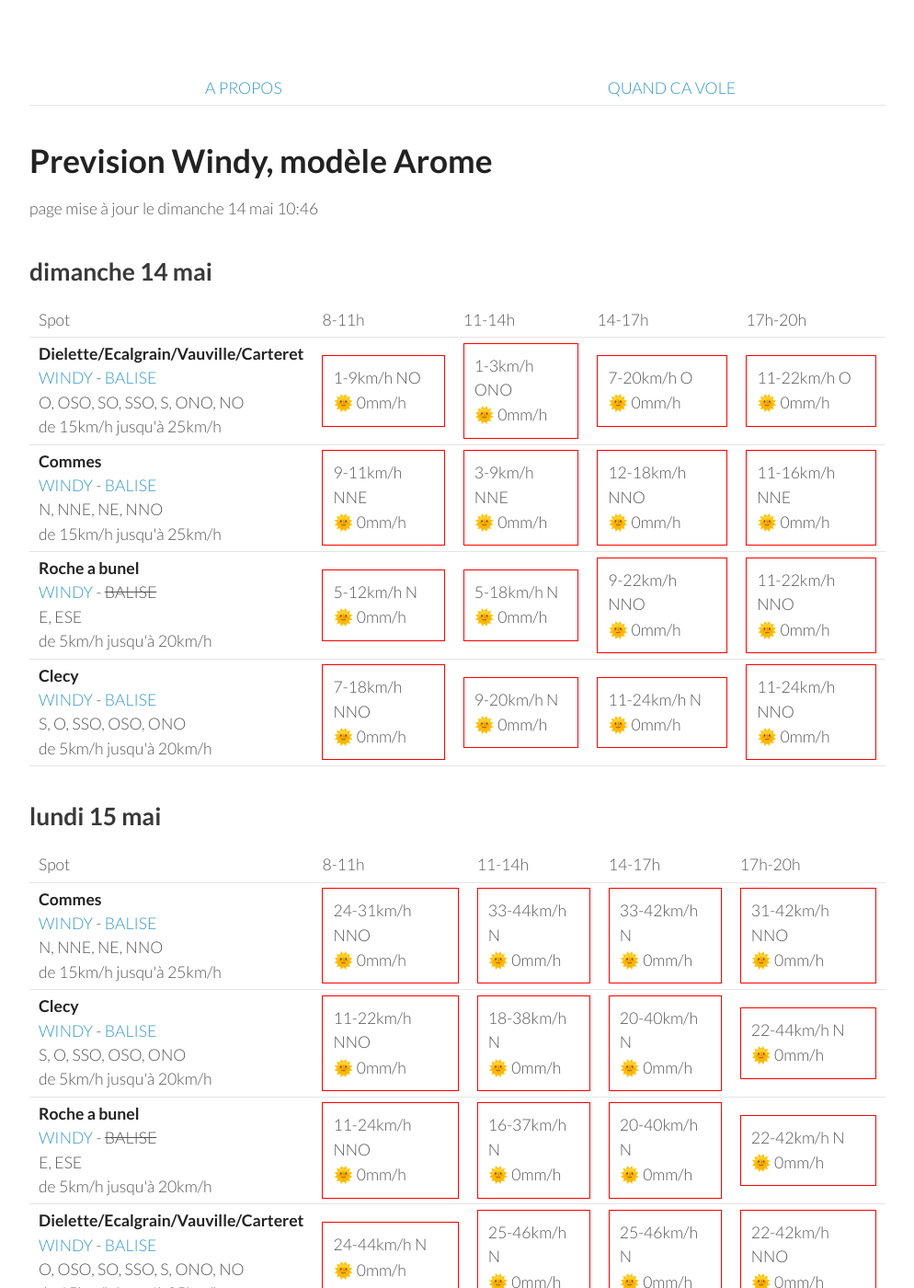
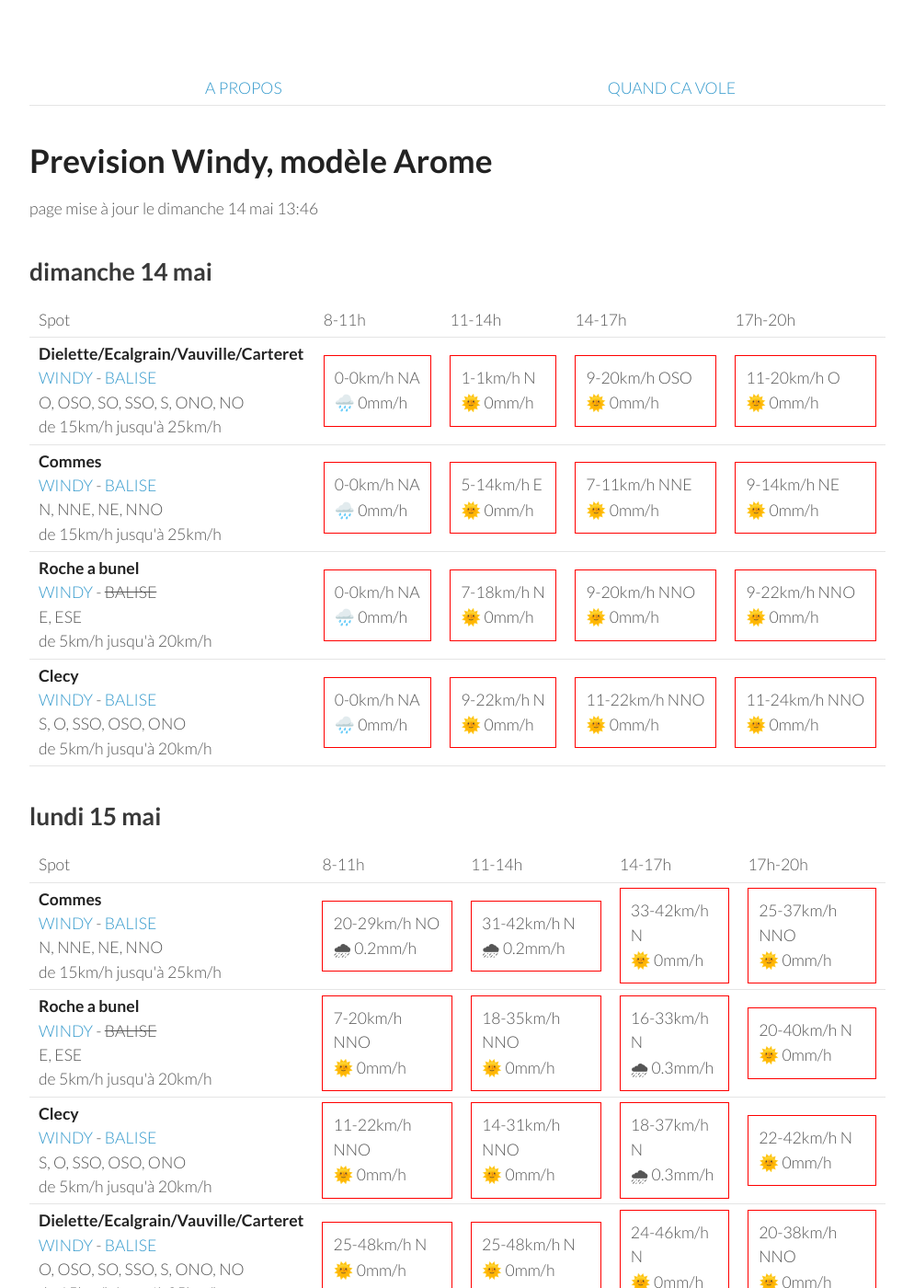
Before and after one commit to parapente-dans-le-nord/parapente-dans-le-nord.github.io, a Jekyll site: the page built from normandie.markdown, in a window 1280 px wide and 1400 px high. Shown: the whole window at 92% size, without its empty margins (26-1020 px from the left). Built offline with Jekyll 4.4.1, drawn with Linux system fonts in a browser that asks for light colours; some of the changed text lies outside the part shown.

Commit message:
update index.markdown

```diff
--- a/normandie.markdown
+++ b/normandie.markdown
@@ -7,7 +7,7 @@ title:  "Tous les spots"
 {: .links}
 
 # Prevision Windy, modèle Arome
-page mise à jour le dimanche 14 mai 10:46
+page mise à jour le dimanche 14 mai 13:46
 
 ## dimanche 14 mai
 
@@ -24,41 +24,37 @@ page mise à jour le dimanche 14 mai 10:46
 <tr>
         <td><strong>Dielette/Ecalgrain/Vauville/Carteret</strong><br><a href="https://windy.com/49.650/-1.856?49.243,-1.856,8">WINDY</a> - <span class=""><a href="http://www.balisemeteo.com/balise.php?idBalise=81">BALISE</a> </span><br> <span class="vent-favorable">O, OSO, SO, SSO, S, ONO, NO</span><br><span class="force-vent">de 15km/h jusqu'à 25km/h</span> </td>
 
-            <td><div class="not-flyable"><p>1-9km/h NO</p><p>🌞 0mm/h</p></div></td>
-            <td><div class="not-flyable"><p>1-3km/h ONO</p><p>🌞 0mm/h</p></div></td>
-            <td><div class="not-flyable"><p>7-20km/h O</p><p>🌞 0mm/h</p></div></td>
-            <td><div class="not-flyable"><p>11-22km/h O</p><p>🌞 0mm/h</p></div></td>
-
+            <td><div class="not-flyable"><p>0-0km/h NA</p><p>🌧️ 0mm/h</p></div></td>
+            <td><div class="not-flyable"><p>1-1km/h N</p><p>🌞 0mm/h</p></div></td>
+            <td><div class="not-flyable"><p>9-20km/h OSO</p><p>🌞 0mm/h</p></div></td>
+            <td><div class="not-flyable"><p>11-20km/h O</p><p>🌞 0mm/h</p></div></td>
 
     </tr>
 <tr>
         <td><strong>Commes</strong><br><a href="https://windy.com/49.346/-0.726?48.936,-0.726,8">WINDY</a> - <span class=""><a href="http://www.balisemeteo.com/balise.php?idBalise=158">BALISE</a> </span><br> <span class="vent-favorable">N, NNE, NE, NNO</span><br><span class="force-vent">de 15km/h jusqu'à 25km/h</span> </td>
 
-            <td><div class="not-flyable"><p>9-11km/h NNE</p><p>🌞 0mm/h</p></div></td>
-            <td><div class="not-flyable"><p>3-9km/h NNE</p><p>🌞 0mm/h</p></div></td>
-            <td><div class="not-flyable"><p>12-18km/h NNO</p><p>🌞 0mm/h</p></div></td>
-            <td><div class="not-flyable"><p>11-16km/h NNE</p><p>🌞 0mm/h</p></div></td>
-
+            <td><div class="not-flyable"><p>0-0km/h NA</p><p>🌧️ 0mm/h</p></div></td>
+            <td><div class="not-flyable"><p>5-14km/h E</p><p>🌞 0mm/h</p></div></td>
+            <td><div class="not-flyable"><p>7-11km/h NNE</p><p>🌞 0mm/h</p></div></td>
+            <td><div class="not-flyable"><p>9-14km/h NE</p><p>🌞 0mm/h</p></div></td>
 
     </tr>
 <tr>
         <td><strong>Roche a bunel</strong><br><a href="https://windy.com/48.993/-0.499?48.580,-0.499,8">WINDY</a> - <span class="no-balise"> BALISE </span><br> <span class="vent-favorable">E, ESE</span><br><span class="force-vent">de 5km/h jusqu'à 20km/h</span> </td>
 
-            <td><div class="not-flyable"><p>5-12km/h N</p><p>🌞 0mm/h</p></div></td>
-            <td><div class="not-flyable"><p>5-18km/h N</p><p>🌞 0mm/h</p></div></td>
+            <td><div class="not-flyable"><p>0-0km/h NA</p><p>🌧️ 0mm/h</p></div></td>
+            <td><div class="not-flyable"><p>7-18km/h N</p><p>🌞 0mm/h</p></div></td>
+            <td><div class="not-flyable"><p>9-20km/h NNO</p><p>🌞 0mm/h</p></div></td>
             <td><div class="not-flyable"><p>9-22km/h NNO</p><p>🌞 0mm/h</p></div></td>
-            <td><div class="not-flyable"><p>11-22km/h NNO</p><p>🌞 0mm/h</p></div></td>
-
 
     </tr>
 <tr>
         <td><strong>Clecy</strong><br><a href="https://windy.com/48.929/-0.470?48.516,-0.470,8">WINDY</a> - <span class=""><a href="http://www.balisemeteo.com/balise.php?idBalise=122">BALISE</a> </span><br> <span class="vent-favorable">S, O, SSO, OSO, ONO</span><br><span class="force-vent">de 5km/h jusqu'à 20km/h</span> </td>
 
-            <td><div class="not-flyable"><p>7-18km/h NNO</p><p>🌞 0mm/h</p></div></td>
-            <td><div class="not-flyable"><p>9-20km/h N</p><p>🌞 0mm/h</p></div></td>
-            <td><div class="not-flyable"><p>11-24km/h N</p><p>🌞 0mm/h</p></div></td>
+            <td><div class="not-flyable"><p>0-0km/h NA</p><p>🌧️ 0mm/h</p></div></td>
+            <td><div class="not-flyable"><p>9-22km/h N</p><p>🌞 0mm/h</p></div></td>
+            <td><div class="not-flyable"><p>11-22km/h NNO</p><p>🌞 0mm/h</p></div></td>
             <td><div class="not-flyable"><p>11-24km/h NNO</p><p>🌞 0mm/h</p></div></td>
-
 
     </tr>
 
@@ -80,10 +76,20 @@ page mise à jour le dimanche 14 mai 10:46
 <tr>
         <td><strong>Commes</strong><br><a href="https://windy.com/49.346/-0.726?48.936,-0.726,8">WINDY</a> - <span class=""><a href="http://www.balisemeteo.com/balise.php?idBalise=158">BALISE</a> </span><br> <span class="vent-favorable">N, NNE, NE, NNO</span><br><span class="force-vent">de 15km/h jusqu'à 25km/h</span> </td>
 
-            <td><div class="not-flyable"><p>24-31km/h NNO</p><p>🌞 0mm/h</p></div></td>
-            <td><div class="not-flyable"><p>33-44km/h N</p><p>🌞 0mm/h</p></div></td>
+            <td><div class="not-flyable"><p>20-29km/h NO</p><p>🌧 0.2mm/h</p></div></td>
+            <td><div class="not-flyable"><p>31-42km/h N</p><p>🌧 0.2mm/h</p></div></td>
             <td><div class="not-flyable"><p>33-42km/h N</p><p>🌞 0mm/h</p></div></td>
-            <td><div class="not-flyable"><p>31-42km/h NNO</p><p>🌞 0mm/h</p></div></td>
+            <td><div class="not-flyable"><p>25-37km/h NNO</p><p>🌞 0mm/h</p></div></td>
+
+
+    </tr>
+<tr>
+        <td><strong>Roche a bunel</strong><br><a href="https://windy.com/48.993/-0.499?48.580,-0.499,8">WINDY</a> - <span class="no-balise"> BALISE </span><br> <span class="vent-favorable">E, ESE</span><br><span class="force-vent">de 5km/h jusqu'à 20km/h</span> </td>
+
+            <td><div class="not-flyable"><p>7-20km/h NNO</p><p>🌞 0mm/h</p></div></td>
+            <td><div class="not-flyable"><p>18-35km/h NNO</p><p>🌞 0mm/h</p></div></td>
+            <td><div class="not-flyable"><p>16-33km/h N</p><p>🌧 0.3mm/h</p></div></td>
+            <td><div class="not-flyable"><p>20-40km/h N</p><p>🌞 0mm/h</p></div></td>
 
 
     </tr>
@@ -91,18 +97,8 @@ page mise à jour le dimanche 14 mai 10:46
         <td><strong>Clecy</strong><br><a href="https://windy.com/48.929/-0.470?48.516,-0.470,8">WINDY</a> - <span class=""><a href="http://www.balisemeteo.com/balise.php?idBalise=122">BALISE</a> </span><br> <span class="vent-favorable">S, O, SSO, OSO, ONO</span><br><span class="force-vent">de 5km/h jusqu'à 20km/h</span> </td>
 
             <td><div class="not-flyable"><p>11-22km/h NNO</p><p>🌞 0mm/h</p></div></td>
-            <td><div class="not-flyable"><p>18-38km/h N</p><p>🌞 0mm/h</p></div></td>
-            <td><div class="not-flyable"><p>20-40km/h N</p><p>🌞 0mm/h</p></div></td>
-            <td><div class="not-flyable"><p>22-44km/h N</p><p>🌞 0mm/h</p></div></td>
-
-
-    </tr>
-<tr>
-        <td><strong>Roche a bunel</strong><br><a href="https://windy.com/48.993/-0.499?48.580,-0.499,8">WINDY</a> - <span class="no-balise"> BALISE </span><br> <span class="vent-favorable">E, ESE</span><br><span class="force-vent">de 5km/h jusqu'à 20km/h</span> </td>
-
-            <td><div class="not-flyable"><p>11-24km/h NNO</p><p>🌞 0mm/h</p></div></td>
-            <td><div class="not-flyable"><p>16-37km/h N</p><p>🌞 0mm/h</p></div></td>
-            <td><div class="not-flyable"><p>20-40km/h N</p><p>🌞 0mm/h</p></div></td>
+            <td><div class="not-flyable"><p>14-31km/h NNO</p><p>🌞 0mm/h</p></div></td>
+            <td><div class="not-flyable"><p>18-37km/h N</p><p>🌧 0.3mm/h</p></div></td>
             <td><div class="not-flyable"><p>22-42km/h N</p><p>🌞 0mm/h</p></div></td>
 
 
@@ -110,10 +106,10 @@ page mise à jour le dimanche 14 mai 10:46
 <tr>
         <td><strong>Dielette/Ecalgrain/Vauville/Carteret</strong><br><a href="https://windy.com/49.650/-1.856?49.243,-1.856,8">WINDY</a> - <span class=""><a href="http://www.balisemeteo.com/balise.php?idBalise=81">BALISE</a> </span><br> <span class="vent-favorable">O, OSO, SO, SSO, S, ONO, NO</span><br><span class="force-vent">de 15km/h jusqu'à 25km/h</span> </td>
 
-            <td><div class="not-flyable"><p>24-44km/h N</p><p>🌞 0mm/h</p></div></td>
-            <td><div class="not-flyable"><p>25-46km/h N</p><p>🌞 0mm/h</p></div></td>
-            <td><div class="not-flyable"><p>25-46km/h N</p><p>🌞 0mm/h</p></div></td>
-            <td><div class="not-flyable"><p>22-42km/h NNO</p><p>🌞 0mm/h</p></div></td>
+            <td><div class="not-flyable"><p>25-48km/h N</p><p>🌞 0mm/h</p></div></td>
+            <td><div class="not-flyable"><p>25-48km/h N</p><p>🌞 0mm/h</p></div></td>
+            <td><div class="not-flyable"><p>24-46km/h N</p><p>🌞 0mm/h</p></div></td>
+            <td><div class="not-flyable"><p>20-38km/h NNO</p><p>🌞 0mm/h</p></div></td>
 
 
     </tr>
@@ -166,10 +162,10 @@ page mise à jour le dimanche 14 mai 10:46
 <tr>
         <td><strong>Clecy</strong><br><a href="https://windy.com/48.929/-0.470?48.516,-0.470,8">WINDY</a> - <span class=""><a href="http://www.balisemeteo.com/balise.php?idBalise=122">BALISE</a> </span><br> <span class="vent-favorable">S, O, SSO, OSO, ONO</span><br><span class="force-vent">de 5km/h jusqu'à 20km/h</span> </td>
 
-            <td><div class="not-flyable"><p>9-18km/h NNO</p><p>🌞 0mm/h</p></div></td>
-            <td><div class="not-flyable"><p>16-35km/h NNE</p><p>🌞 0mm/h</p></div></td>
-            <td><div class="not-flyable"><p>16-37km/h N</p><p>🌞 0mm/h</p></div></td>
-            <td><div class="not-flyable"><p>16-37km/h N</p><p>🌞 0mm/h</p></div></td>
+            <td><div class="not-flyable"><p>9-18km/h N</p><p>🌞 0mm/h</p></div></td>
+            <td><div class="not-flyable"><p>16-37km/h NNE</p><p>🌞 0mm/h</p></div></td>
+            <td><div class="not-flyable"><p>18-38km/h NNE</p><p>🌞 0mm/h</p></div></td>
+            <td><div class="not-flyable"><p>16-38km/h N</p><p>🌞 0mm/h</p></div></td>
 
 
     </tr>
@@ -210,22 +206,22 @@ page mise à jour le dimanche 14 mai 10:46
 
     </tr>
 <tr>
+        <td><strong>Clecy</strong><br><a href="https://windy.com/48.929/-0.470?48.516,-0.470,8">WINDY</a> - <span class=""><a href="http://www.balisemeteo.com/balise.php?idBalise=122">BALISE</a> </span><br> <span class="vent-favorable">S, O, SSO, OSO, ONO</span><br><span class="force-vent">de 5km/h jusqu'à 20km/h</span> </td>
+
+            <td><div class="not-flyable"><p>11-20km/h N</p><p>🌞 0mm/h</p></div></td>
+            <td><div class="not-flyable"><p>12-29km/h NE</p><p>🌞 0mm/h</p></div></td>
+            <td><div class="not-flyable"><p>14-35km/h NNE</p><p>🌞 0mm/h</p></div></td>
+            <td><div class="not-flyable"><p>16-35km/h NNE</p><p>🌞 0mm/h</p></div></td>
+
+
+    </tr>
+<tr>
         <td><strong>Roche a bunel</strong><br><a href="https://windy.com/48.993/-0.499?48.580,-0.499,8">WINDY</a> - <span class="no-balise"> BALISE </span><br> <span class="vent-favorable">E, ESE</span><br><span class="force-vent">de 5km/h jusqu'à 20km/h</span> </td>
 
             <td><div class="not-flyable"><p>11-20km/h N</p><p>🌞 0mm/h</p></div></td>
             <td><div class="not-flyable"><p>12-29km/h NE</p><p>🌞 0mm/h</p></div></td>
             <td><div class="not-flyable"><p>14-35km/h NNE</p><p>🌞 0mm/h</p></div></td>
             <td><div class="not-flyable"><p>16-37km/h NNE</p><p>🌞 0mm/h</p></div></td>
-
-
-    </tr>
-<tr>
-        <td><strong>Clecy</strong><br><a href="https://windy.com/48.929/-0.470?48.516,-0.470,8">WINDY</a> - <span class=""><a href="http://www.balisemeteo.com/balise.php?idBalise=122">BALISE</a> </span><br> <span class="vent-favorable">S, O, SSO, OSO, ONO</span><br><span class="force-vent">de 5km/h jusqu'à 20km/h</span> </td>
-
-            <td><div class="not-flyable"><p>9-16km/h N</p><p>🌞 0mm/h</p></div></td>
-            <td><div class="not-flyable"><p>12-29km/h NNE</p><p>🌞 0mm/h</p></div></td>
-            <td><div class="not-flyable"><p>12-31km/h NNE</p><p>🌞 0mm/h</p></div></td>
-            <td><div class="not-flyable"><p>16-35km/h NNE</p><p>🌞 0mm/h</p></div></td>
 
 
     </tr>
@@ -268,10 +264,10 @@ page mise à jour le dimanche 14 mai 10:46
 <tr>
         <td><strong>Clecy</strong><br><a href="https://windy.com/48.929/-0.470?48.516,-0.470,8">WINDY</a> - <span class=""><a href="http://www.balisemeteo.com/balise.php?idBalise=122">BALISE</a> </span><br> <span class="vent-favorable">S, O, SSO, OSO, ONO</span><br><span class="force-vent">de 5km/h jusqu'à 20km/h</span> </td>
 
-            <td><div class="not-flyable"><p>5-12km/h NE</p><p>🌞 0mm/h</p></div></td>
-            <td><div class="not-flyable"><p>11-25km/h NE</p><p>🌞 0mm/h</p></div></td>
-            <td><div class="not-flyable"><p>14-35km/h NE</p><p>🌞 0mm/h</p></div></td>
-            <td><div class="not-flyable"><p>12-33km/h NNE</p><p>🌞 0mm/h</p></div></td>
+            <td><div class="not-flyable"><p>9-22km/h NNE</p><p>🌞 0mm/h</p></div></td>
+            <td><div class="not-flyable"><p>16-37km/h NE</p><p>🌞 0mm/h</p></div></td>
+            <td><div class="not-flyable"><p>18-44km/h NNE</p><p>🌞 0mm/h</p></div></td>
+            <td><div class="not-flyable"><p>18-44km/h NNE</p><p>🌞 0mm/h</p></div></td>
 
 
     </tr>
@@ -300,6 +296,16 @@ page mise à jour le dimanche 14 mai 10:46
       <td>11-14h</td>
       <td>14-17h</td>
       <td>17h-20h</td>
+    </tr>
+<tr>
+        <td><strong>Clecy</strong><br><a href="https://windy.com/48.929/-0.470?48.516,-0.470,8">WINDY</a> - <span class=""><a href="http://www.balisemeteo.com/balise.php?idBalise=122">BALISE</a> </span><br> <span class="vent-favorable">S, O, SSO, OSO, ONO</span><br><span class="force-vent">de 5km/h jusqu'à 20km/h</span> </td>
+
+            <td><div class="not-flyable"><p>11-22km/h NNE</p><p>🌞 0mm/h</p></div></td>
+            <td><div class="not-flyable"><p>16-35km/h NE</p><p>🌞 0mm/h</p></div></td>
+            <td><div class="not-flyable"><p>18-40km/h NE</p><p>🌞 0mm/h</p></div></td>
+            <td><div class="not-flyable"><p>22-44km/h NNE</p><p>🌞 0mm/h</p></div></td>
+
+
     </tr>
 <tr>
         <td><strong>Commes</strong><br><a href="https://windy.com/49.346/-0.726?48.936,-0.726,8">WINDY</a> - <span class=""><a href="http://www.balisemeteo.com/balise.php?idBalise=158">BALISE</a> </span><br> <span class="vent-favorable">N, NNE, NE, NNO</span><br><span class="force-vent">de 15km/h jusqu'à 25km/h</span> </td>
```
